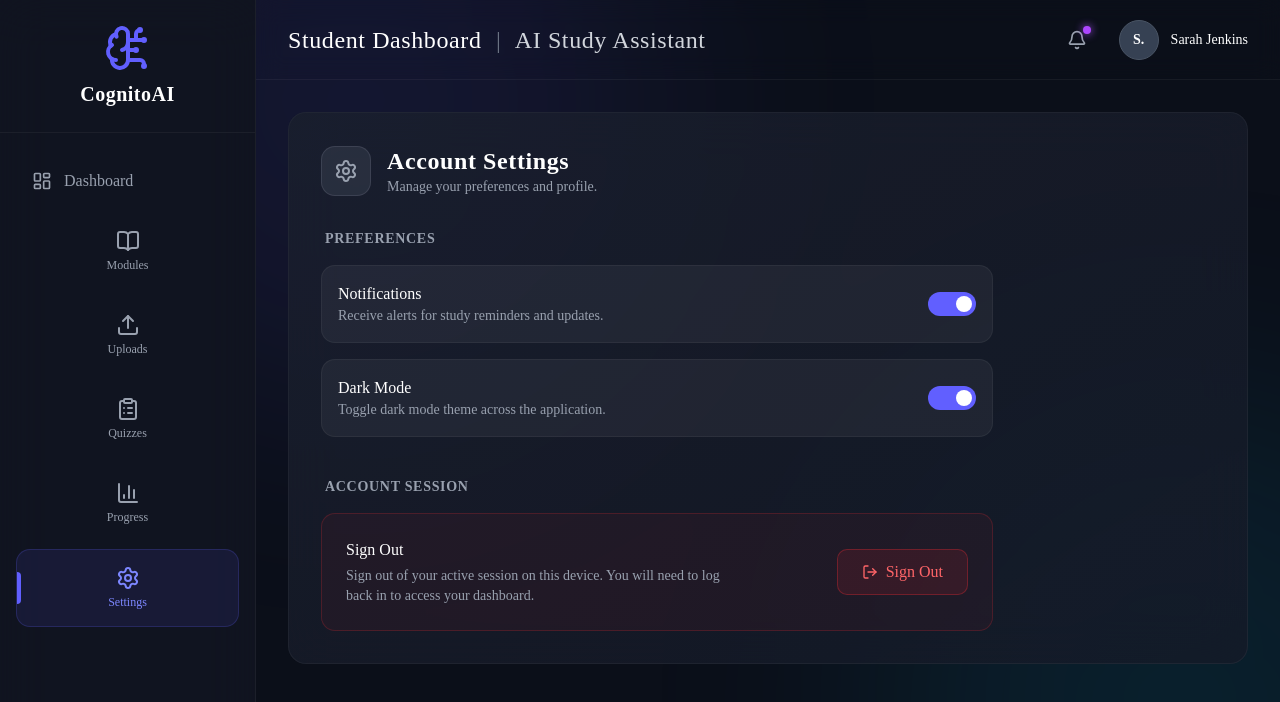
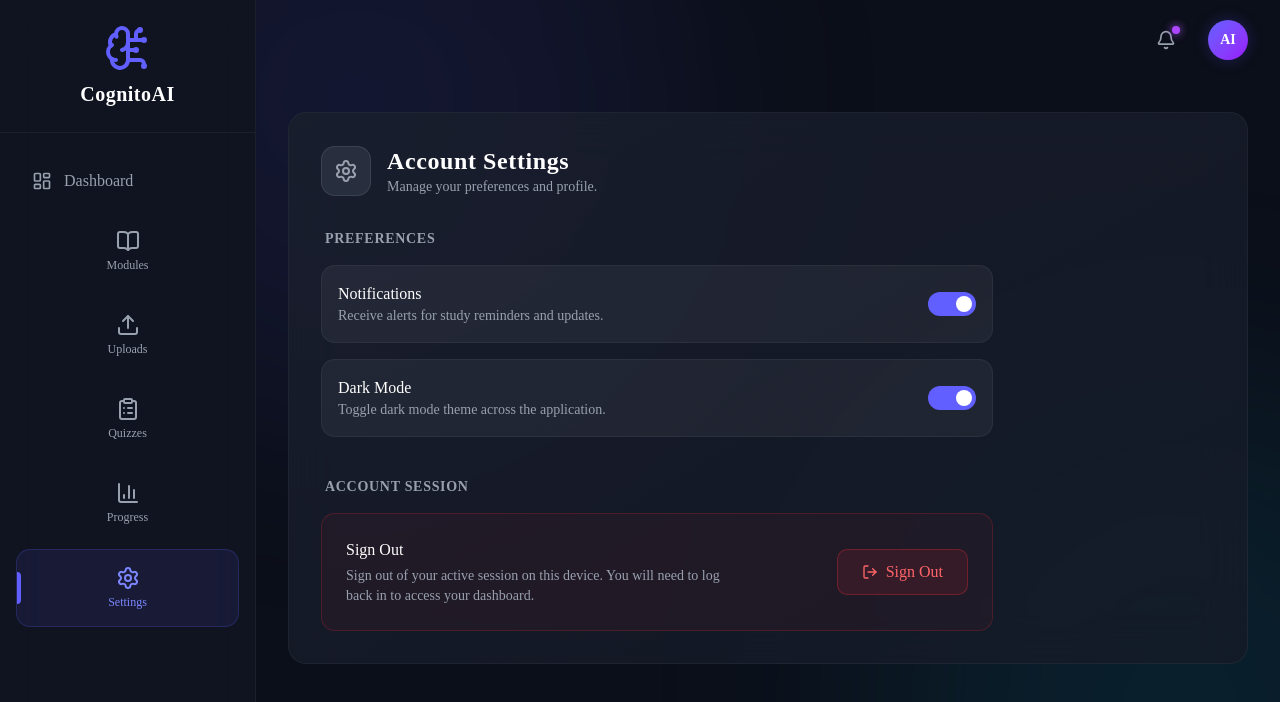
Before and after one commit to theakashr/AI-Study, a Next.js app: page /settings in a window 1280 px wide. Shown: the top 702 px of the page. Built offline with nearby package versions, Linux system fonts and the light colour scheme; no server answers.

Commit message:
style: clean up dashboard header and remove redundant text

```diff
--- a/src/app/(dashboard)/layout.tsx
+++ b/src/app/(dashboard)/layout.tsx
@@ -14,21 +14,16 @@ export default function DashboardLayout({ children }: { children: ReactNode }) {
         <div className="absolute bottom-[-200px] right-[-200px] w-[600px] h-[600px] bg-cyan-500/10 rounded-full blur-[120px] -z-10 pointer-events-none" />
 
         {/* Header */}
-        <header className="h-20 px-8 flex items-center justify-between border-b border-white/5 backdrop-blur-md sticky top-0 z-10">
-          <h2 className="text-2xl font-medium tracking-wide">
-            Student Dashboard <span className="text-gray-500 mx-2">|</span> <span className="text-gray-300">AI Study Assistant</span>
-          </h2>
-
+        <header className="h-20 px-8 flex items-center justify-end sticky top-0 z-10">
           <div className="flex items-center gap-6">
             <button className="relative p-2 text-gray-400 hover:text-white transition-colors">
               <Bell size={20} />
               <span className="absolute top-1 right-1 w-2 h-2 bg-purple-500 rounded-full shadow-[0_0_8px_rgba(168,85,247,1)]" />
             </button>
             <div className="flex items-center gap-3">
-              <div className="w-10 h-10 rounded-full bg-gray-700 border border-gray-600 flex items-center justify-center text-sm font-bold">
-                S.
+              <div className="w-10 h-10 rounded-full bg-gradient-to-br from-indigo-500 to-purple-600 flex items-center justify-center text-sm font-bold shadow-[0_0_15px_rgba(79,70,229,0.3)] cursor-pointer hover:scale-105 transition-transform">
+                AI
               </div>
-              <span className="text-sm font-medium">Sarah Jenkins</span>
             </div>
           </div>
         </header>
```
